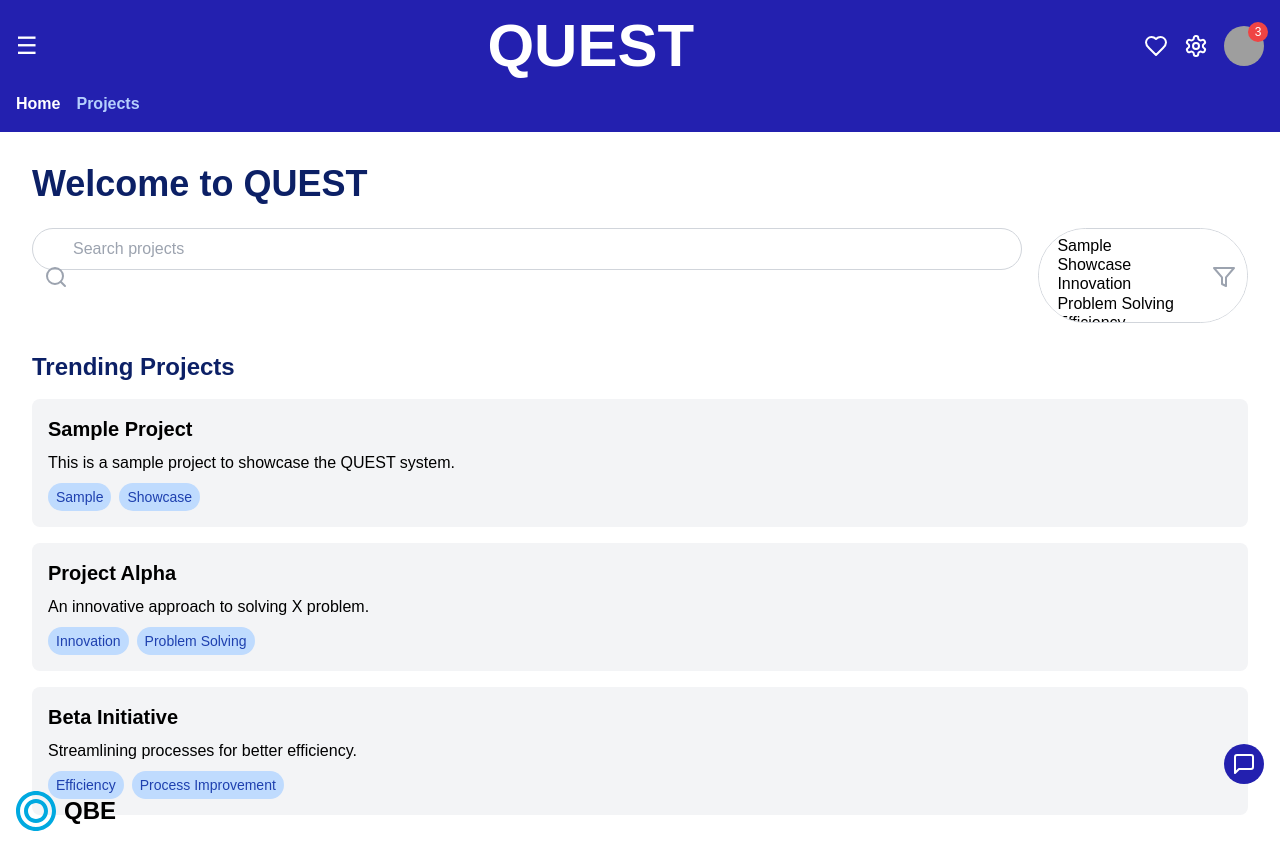
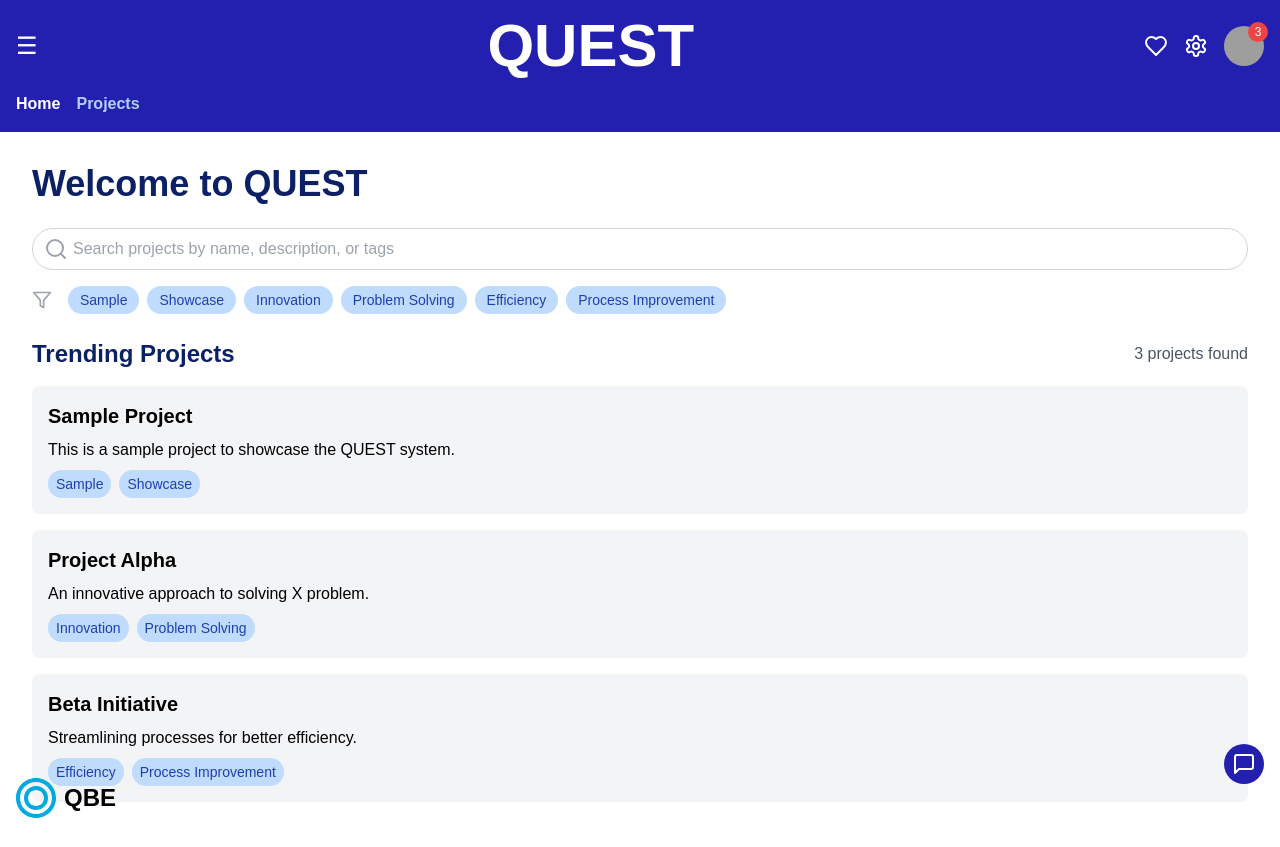
Before and after one commit to AnuGnane/queens-game, a Next.js app: page /quest in a window 1280 px wide. Built offline with nearby package versions, Linux system fonts and the light colour scheme; grey boxes are pictures that could not be loaded.

Commit message:
Updated dependencies and configuration

```diff
--- a/src/app/components/ProjectPage.tsx
+++ b/src/app/components/ProjectPage.tsx
@@ -1,11 +1,32 @@
 // src/app/components/ProjectPage.tsx
+'use client';
+
 import React from 'react';
-import { Heart, Settings, Edit, MessageSquare } from 'lucide-react';
+import { Heart, Settings, Edit, MessageSquare, Search } from 'lucide-react';
 import Link from 'next/link';
+import { useProject } from '../hooks/useProject';
 
-const ProjectPage: React.FC = () => {
+interface ProjectPageProps {
+  projectId: number;
+}
+
+const ProjectPage: React.FC<ProjectPageProps> = ({ projectId }) => {
+  const project = useProject(projectId);
+
+  if (!project) {
+    return <div>Project not found</div>;
+  }
+
+  const formatDate = (dateString: string) => {
+    return new Date(dateString).toLocaleDateString('en-GB', {
+      day: 'numeric',
+      month: 'long',
+      year: 'numeric'
+    });
+  };
+
   return (
-    <div className="relative w-full min-h-screen bg-white text-black">
+    <div className="relative min-h-screen bg-white text-black flex flex-col">
       {/* Header */}
       <header className="bg-[#2320AF] text-white p-4">
         <div className="flex justify-between items-center mb-4">
@@ -15,7 +36,7 @@ const ProjectPage: React.FC = () => {
             <div className="relative">
               <input
                 type="text"
-                placeholder="Value"
+                placeholder="Search by tag"
                 className="bg-white text-black rounded-full px-4 py-2 pr-8"
               />
               <button className="absolute right-2 top-1/2 transform -translate-y-1/2 text-gray-500">
@@ -39,58 +60,79 @@ const ProjectPage: React.FC = () => {
       </header>
 
       {/* Main Content */}
-      <main className="p-8">
-        <div className="flex justify-between mb-8">
-          <h2 className="text-4xl font-semibold text-[#0C2066]">Sample Project</h2>
-          <div>
-            <h2 className="text-4xl font-semibold text-[#0C2066]">Status</h2>
-            <p className="text-sm">Days until next milestone</p>
-            <div className="flex items-center space-x-2 mt-2">
-              <div className="w-16 h-16 border-2 border-red-500 rounded-lg flex items-center justify-center text-2xl font-bold">
-                15
-              </div>
-            </div>
+
+      <main className="flex-1 p-8 overflow-y-auto">
+        <div className="flex">
+          {/* Left Column with Title and Overview Combined */}
+          <div className="w-2/3">
+            {/* Combined Title and Overview Container */}
+            <div className="flex flex-col">
+              <h2 className="text-4xl font-semibold text-[#0C2066] leading-none">
+                {project.name}
+              </h2>
+              <div className="bg-gray-200 rounded-lg p-4 mt-2">
+                <h3 className="text-2xl font-semibold mb-2">Overview</h3>
+                <p>{project.overview}</p>
               </div>
             </div>
 
-        <div className="flex space-x-8">
-          <div className="w-2/3">
-            <div className="bg-gray-200 rounded-lg p-4 mb-4">
-              <h3 className="text-2xl font-semibold mb-2">Overview</h3>
-              <p>This is a sample project overview. It demonstrates the key features and objectives of the project.</p>
-            </div>
-            <div className="mb-4">
+            {/* Project Team Section */}
+            <div className="mt-4">
               <h3 className="text-2xl font-semibold text-[#0C2066] mb-2">Project Team</h3>
               <p className="flex items-center mb-4">
-                Sample Project Forum <Edit className="ml-2" size={16} />
+                {project.name} Forum <Edit className="ml-2" size={16} />
               </p>
               <div className="relative h-80">
                 {/* Project Manager */}
                 <div className="absolute left-1/2 transform -translate-x-1/2 w-32 h-32 bg-gray-200 rounded-lg flex flex-col items-center justify-center">
-                  <img src="/api/placeholder/60/60" alt="Project Manager" className="w-15 h-15 rounded-full mb-2" />
-                  <span className="text-xs text-center">Project Manager</span>
+                  <img src={project.team[0].image} alt={project.team[0].name} className="w-15 h-15 rounded-full mb-2" />
+                  <span className="text-xs text-center">{project.team[0].role}</span>
                 </div>
                 {/* Connecting Lines */}
                 <div className="absolute top-32 left-1/2 transform -translate-x-1/2 w-0.5 h-16 bg-gray-400"></div>
                 <div className="absolute top-48 left-1/4 right-1/4 h-0.5 bg-gray-400"></div>
                 {/* Team Members */}
                 <div className="absolute top-52 left-0 right-0 flex justify-between">
-                  {["Team Lead 1", "Team Lead 2", "Employee 1", "Employee 2"].map((member, index) => (
+                  {project.team.slice(1).map((member, index) => (
                     <div key={index} className="w-24 h-24 bg-gray-200 rounded-lg flex flex-col items-center justify-center">
-                      <img src={`/api/placeholder/50/50`} alt={member} className="w-12 h-12 rounded-full mb-1" />
-                      <span className="text-xs text-center">{member}</span>
+                      <img src={member.image} alt={member.name} className="w-12 h-12 rounded-full mb-1" />
+                      <span className="text-xs text-center">{member.role}</span>
                     </div>
                   ))}
                 </div>
               </div>
             </div>
           </div>
-          <div className="w-1/3">
-            <div className="flex items-center justify-end mb-4">
+
+          {/* Right Column */}
+          <div className="w-1/3 ml-8">
+            {/* Status Section */}
+            <div>
+              <h2 className="text-4xl font-semibold text-[#0C2066] mb-2">Status</h2>
+              <div className="flex items-center space-x-2 mb-4">
+                <div className="w-16 h-16 border-2 border-red-500 rounded-lg flex items-center justify-center text-2xl font-bold">
+                  {project.daysUntilMilestone}
+                </div>
+                <p className="text-sm">Days until<br />next milestone</p>
+              </div>
+              <div className="space-y-2 text-gray-600">
+                <div className="flex items-center justify-between">
+                  <span className="font-semibold">Start Date:</span>
+                  <span>{formatDate(project.startDate)}</span>
+                </div>
+                <div className="flex items-center justify-between">
+                  <span className="font-semibold">End Date:</span>
+                  <span>{formatDate(project.endDate)}</span>
+                </div>
+              </div>
+            </div>
+
+            <div className="flex items-center justify-end mt-4">
               <Heart className="mr-2" />
               <span>add to favourites</span>
             </div>
-            <div className="space-y-2">
+
+            <div className="space-y-2 my-6">
               {['xxxxx', 'xxxxx', 'xxxxx'].map((status, index) => (
                 <div key={index} className="flex items-center">
                   <div className="w-4 h-4 rounded-full bg-green-500 mr-2"></div>
@@ -98,35 +140,35 @@ const ProjectPage: React.FC = () => {
                 </div>
               ))}
             </div>
-          </div>
-        </div>
 
-        <div className="mt-8">
-          <h3 className="text-xl font-semibold mb-2">Why not check out...</h3>
-          <div className="flex space-x-2">
-            {['Tag', 'Tag', 'Tag'].map((tag, index) => (
-              <div key={index} className="bg-gray-800 text-white px-3 py-1 rounded flex items-center">
+            <div>
+              <h3 className="text-xl font-semibold mb-3">Project Tags</h3>
+              <div className="flex flex-wrap gap-2">
+                {project.tags.map((tag, index) => (
+                  <div key={index} className="bg-blue-200 text-blue-800 px-4 py-2 rounded-full text-base flex items-center">
                     {tag}
-                <button className="ml-2">×</button>
+                    <button className="ml-2 text-blue-600 hover:text-blue-800">×</button>
                   </div>
                 ))}
               </div>
             </div>
+          </div>
+        </div>
       </main>
 
-      {/* Footer with QBE Logo */}
-      <footer className="absolute bottom-4 left-4 flex items-center">
+      {/* Footer */}
+      <footer className="p-4 flex justify-between items-center bg-white">
+        <div className="flex items-center">
           <svg width="40" height="40" viewBox="0 0 40 40" fill="none" xmlns="http://www.w3.org/2000/svg">
             <path d="M20 0C8.954 0 0 8.954 0 20s8.954 20 20 20 20-8.954 20-20S31.046 0 20 0zm0 36c-8.837 0-16-7.163-16-16S11.163 4 20 4s16 7.163 16 16-7.163 16-16 16z" fill="#00A9E0"/>
             <path d="M20 8c-6.627 0-12 5.373-12 12s5.373 12 12 12 12-5.373 12-12S26.627 8 20 8zm0 20c-4.411 0-8-3.589-8-8s3.589-8 8-8 8 3.589 8 8-3.589 8-8 8z" fill="#00A9E0"/>
           </svg>
           <span className="ml-2 text-2xl font-bold">QBE</span>
-      </footer>
-
-      {/* Chat button */}
-      <button className="fixed bottom-4 right-4 bg-[#2320AF] text-white p-2 rounded-full">
+        </div>
+        <button className="bg-[#2320AF] text-white p-2 rounded-full">
           <MessageSquare size={24} />
         </button>
+      </footer>
     </div>
   );
 };
--- a/src/app/components/QuestPage.tsx
+++ b/src/app/components/QuestPage.tsx
@@ -1,30 +1,77 @@
 // src/app/components/QuestPage.tsx
 'use client';
 
-import React, { useState } from 'react';
-import { Search, Filter, Heart, Settings, MessageSquare } from 'lucide-react';
+import React, { useState, useEffect } from 'react';
+import { Search, Filter, Heart, Settings, MessageSquare, X } from 'lucide-react';
 import Link from 'next/link';
+import { useProjects } from '../hooks/useProject';
 
 const QuestPage: React.FC = () => {
   const [searchTerm, setSearchTerm] = useState('');
   const [selectedTags, setSelectedTags] = useState<string[]>([]);
+  const projects = useProjects();
 
-  const trendingProjects = [
-    { id: 1, name: "Sample Project", description: "This is a sample project to showcase the QUEST system.", tags: ["Sample", "Showcase"] },
-    { id: 2, name: "Project Alpha", description: "An innovative approach to solving X problem.", tags: ["Innovation", "Problem Solving"] },
-    { id: 3, name: "Beta Initiative", description: "Streamlining processes for better efficiency.", tags: ["Efficiency", "Process Improvement"] },
-  ];
+  // Get unique tags from all projects
+  const allTags = Array.from(new Set(projects.flatMap(project => project.tags)));
 
-  const allTags = ["Sample", "Showcase", "Innovation", "Problem Solving", "Efficiency", "Process Improvement"];
+  // Improved search function with fuzzy matching
+  const filterProjects = () => {
+    return projects.filter(project => {
+      // Case insensitive search term
+      const search = searchTerm.toLowerCase().trim();
 
-  const filteredProjects = trendingProjects.filter(project =>
-    project.name.toLowerCase().includes(searchTerm.toLowerCase()) &&
-    (selectedTags.length === 0 || selectedTags.some(tag => project.tags.includes(tag)))
+      // If no search term and no tags selected, show all projects
+      if (search === '' && selectedTags.length === 0) return true;
+
+      // Search in project name (less strict)
+      const nameMatch = project.name.toLowerCase().includes(search);
+
+      // Search in project description
+      const descriptionMatch = project.description.toLowerCase().includes(search);
+
+      // Search in project tags
+      const tagMatch = project.tags.some(tag =>
+        tag.toLowerCase().includes(search)
       );
+
+      // Check if project matches selected tags
+      const matchesTags = selectedTags.length === 0 ||
+        selectedTags.every(tag => project.tags.includes(tag));
+
+      // Return true if any of the search criteria match AND tag filter matches
+      return (nameMatch || descriptionMatch || tagMatch) && matchesTags;
+    });
+  };
+
+  // Handle tag selection
+  const handleTagSelect = (tag: string) => {
+    setSelectedTags(prev => {
+      if (prev.includes(tag)) {
+        // Remove tag if already selected
+        return prev.filter(t => t !== tag);
+      } else {
+        // Add tag if not selected
+        return [...prev, tag];
+      }
+    });
+  };
+
+  // Clear search
+  const clearSearch = () => {
+    setSearchTerm('');
+  };
+
+  // Clear all filters
+  const clearAllFilters = () => {
+    setSearchTerm('');
+    setSelectedTags([]);
+  };
+
+  const filteredProjects = filterProjects();
 
   return (
     <div className="relative w-full min-h-screen bg-white text-black">
-      {/* QUEST-specific header */}
+      {/* Header */}
       <header className="bg-[#2320AF] text-white p-4">
         <div className="flex justify-between items-center mb-4">
           <button className="text-2xl">☰</button>
@@ -51,56 +98,94 @@ const QuestPage: React.FC = () => {
         <h2 className="text-4xl font-semibold text-[#0C2066] mb-6">Welcome to QUEST</h2>
 
         {/* Search and Filter */}
-        <div className="mb-6 flex space-x-4">
+        <div className="mb-6 flex flex-col space-y-4">
+          {/* Search Bar */}
+          <div className="flex space-x-4">
             <div className="relative flex-grow">
               <input
                 type="text"
-              placeholder="Search projects"
+                placeholder="Search projects by name, description, or tags"
                 className="w-full bg-white border border-gray-300 rounded-full px-4 py-2 pl-10"
                 value={searchTerm}
                 onChange={(e) => setSearchTerm(e.target.value)}
               />
               <Search className="absolute left-3 top-1/2 transform -translate-y-1/2 text-gray-400" />
+              {searchTerm && (
+                <button
+                  onClick={clearSearch}
+                  className="absolute right-3 top-1/2 transform -translate-y-1/2 text-gray-400 hover:text-gray-600"
+                >
+                  <X size={16} />
+                </button>
+              )}
             </div>
-          <div className="relative">
-            <select
-              className="appearance-none bg-white border border-gray-300 rounded-full px-4 py-2 pr-8"
-              onChange={(e) => {
-                const selectedOptions = Array.from(e.target.selectedOptions, option => option.value);
-                setSelectedTags(selectedOptions);
-              }}
-              multiple
+          </div>
+
+          {/* Tag Filters */}
+          <div className="flex flex-wrap gap-2 items-center">
+            <Filter className="text-gray-400 mr-2" size={20} />
+            {allTags.map(tag => (
+              <button
+                key={tag}
+                onClick={() => handleTagSelect(tag)}
+                className={`px-3 py-1 rounded-full text-sm transition-colors ${
+                  selectedTags.includes(tag)
+                    ? 'bg-blue-500 text-white'
+                    : 'bg-blue-200 text-blue-800 hover:bg-blue-300'
+                }`}
               >
-              {allTags.map(tag => (
-                <option key={tag} value={tag}>{tag}</option>
+                {tag}
+              </button>
             ))}
-            </select>
-            <Filter className="absolute right-3 top-1/2 transform -translate-y-1/2 text-gray-400" />
+            {(selectedTags.length > 0 || searchTerm) && (
+              <button
+                onClick={clearAllFilters}
+                className="px-3 py-1 rounded-full text-sm bg-gray-200 text-gray-700 hover:bg-gray-300"
+              >
+                Clear All Filters
+              </button>
+            )}
           </div>
         </div>
 
         {/* Trending Projects */}
-        <h3 className="text-2xl font-semibold text-[#0C2066] mb-4">Trending Projects</h3>
+        <div className="flex justify-between items-center mb-4">
+          <h3 className="text-2xl font-semibold text-[#0C2066]">Trending Projects</h3>
+          <span className="text-gray-600">
+            {filteredProjects.length} {filteredProjects.length === 1 ? 'project' : 'projects'} found
+          </span>
+        </div>
+
         <div className="space-y-4">
-          {filteredProjects.map(project => (
+          {filteredProjects.length > 0 ? (
+            filteredProjects.map(project => (
               <div key={project.id} className="bg-gray-100 rounded-lg p-4">
-              <Link href={project.id === 1 ? "/quest/projects" : "/quest/projects"}>
+                <Link href={`/quest/projects?id=${project.id}`}>
                   <h4 className="text-xl font-semibold mb-2">{project.name}</h4>
                 </Link>
                 <p className="mb-2">{project.description}</p>
                 <div className="flex space-x-2">
                   {project.tags.map(tag => (
-                  <span key={tag} className="bg-blue-200 text-blue-800 px-2 py-1 rounded-full text-sm">
+                    <span
+                      key={tag}
+                      className="bg-blue-200 text-blue-800 px-2 py-1 rounded-full text-sm cursor-pointer hover:bg-blue-300"
+                      onClick={() => handleTagSelect(tag)}
+                    >
                       {tag}
                     </span>
                   ))}
                 </div>
               </div>
-          ))}
+            ))
+          ) : (
+            <div className="text-center py-8 text-gray-500">
+              No projects found matching your search criteria
+            </div>
+          )}
         </div>
       </main>
 
-      {/* QUEST-specific footer */}
+      {/* Footer */}
       <footer className="absolute bottom-4 left-4 flex items-center">
         <svg width="40" height="40" viewBox="0 0 40 40" fill="none" xmlns="http://www.w3.org/2000/svg">
           <path d="M20 0C8.954 0 0 8.954 0 20s8.954 20 20 20 20-8.954 20-20S31.046 0 20 0zm0 36c-8.837 0-16-7.163-16-16S11.163 4 20 4s16 7.163 16 16-7.163 16-16 16z" fill="#00A9E0"/>
@@ -109,7 +194,6 @@ const QuestPage: React.FC = () => {
         <span className="ml-2 text-2xl font-bold">QBE</span>
       </footer>
 
-      {/* Chat button */}
       <button className="fixed bottom-4 right-4 bg-[#2320AF] text-white p-2 rounded-full">
         <MessageSquare size={24} />
       </button>
--- /dev/null
+++ b/src/app/data/projectData.ts
@@ -0,0 +1,74 @@
+// src/app/data/projectData.ts
+export interface TeamMember {
+    role: string;
+    name: string;
+    image: string;
+  }
+
+  export interface Project {
+    id: number;
+    name: string;
+    description: string;
+    status: string;
+    daysUntilMilestone: number;
+    startDate: string;
+    endDate: string;
+    tags: string[];
+    overview: string;
+    team: TeamMember[];
+  }
+
+  export const projectsData: Project[] = [
+    {
+      id: 1,
+      name: "Sample Project",
+      description: "This is a sample project to showcase the QUEST system.",
+      status: "In Progress",
+      daysUntilMilestone: 15,
+      startDate: "2024-01-01",
+      endDate: "2024-06-30",
+      tags: ["Sample", "Showcase"],
+      overview: "This is a sample project overview. It demonstrates the key features and objectives of the project.",
+      team: [
+        { role: "Project Manager", name: "Project Manager", image: "/api/placeholder/60/60" },
+        { role: "Team Lead 1", name: "Team Lead 1", image: "/api/placeholder/50/50" },
+        { role: "Team Lead 2", name: "Team Lead 2", image: "/api/placeholder/50/50" },
+        { role: "Employee 1", name: "Employee 1", image: "/api/placeholder/50/50" },
+        { role: "Employee 2", name: "Employee 2", image: "/api/placeholder/50/50" },
+      ]
+    },
+    {
+      id: 2,
+      name: "Project Alpha",
+      description: "An innovative approach to solving X problem.",
+      status: "Planning",
+      daysUntilMilestone: 30,
+      startDate: "2024-02-15",
+      endDate: "2024-08-15",
+      tags: ["Innovation", "Problem Solving"],
+      overview: "Project Alpha aims to revolutionize our approach to problem X through innovative solutions.",
+      team: [
+        { role: "Project Manager", name: "Alpha Lead", image: "/api/placeholder/60/60" },
+        { role: "Team Lead 1", name: "Innovation Lead", image: "/api/placeholder/50/50" },
+        { role: "Employee 1", name: "Developer 1", image: "/api/placeholder/50/50" },
+        { role: "Employee 2", name: "Developer 2", image: "/api/placeholder/50/50" },
+      ]
+    },
+    {
+      id: 3,
+      name: "Beta Initiative",
+      description: "Streamlining processes for better efficiency.",
+      status: "Active",
+      daysUntilMilestone: 7,
+      startDate: "2024-03-01",
+      endDate: "2024-09-30",
+      tags: ["Efficiency", "Process Improvement"],
+      overview: "The Beta Initiative focuses on improving our core processes to achieve better efficiency.",
+      team: [
+        { role: "Project Manager", name: "Beta Manager", image: "/api/placeholder/60/60" },
+        { role: "Team Lead 1", name: "Process Lead", image: "/api/placeholder/50/50" },
+        { role: "Employee 1", name: "Analyst 1", image: "/api/placeholder/50/50" },
+        { role: "Employee 2", name: "Analyst 2", image: "/api/placeholder/50/50" },
+      ]
+    }
+  ];
--- /dev/null
+++ b/src/app/hooks/useProject.ts
@@ -0,0 +1,10 @@
+// src/app/hooks/useProject.ts
+import { projectsData, Project } from '../data/projectData';
+
+export const useProject = (id: number): Project | undefined => {
+  return projectsData.find(project => project.id === id);
+};
+
+export const useProjects = () => {
+  return projectsData;
+};
--- a/src/app/quest/projects/page.tsx
+++ b/src/app/quest/projects/page.tsx
@@ -1,6 +1,12 @@
 // src/app/quest/projects/page.tsx
+'use client';
+
+import { useSearchParams } from 'next/navigation';
 import ProjectPage from '../../components/ProjectPage';
 
 export default function Project() {
-  return <ProjectPage />;
+  const searchParams = useSearchParams();
+  const projectId = Number(searchParams.get('id')) || 1; // Default to project 1 if no ID provided
+
+  return <ProjectPage projectId={projectId} />;
 }
```
Lines whose indentation alone changed are shown as unchanged.
